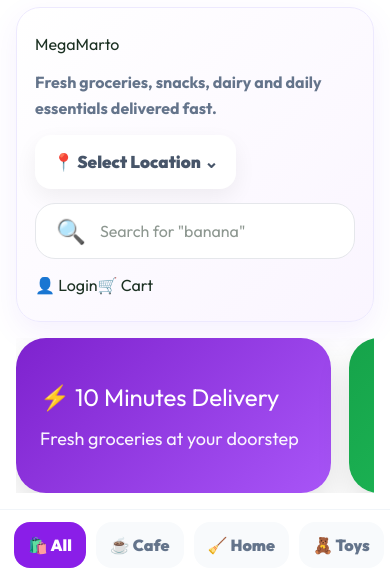
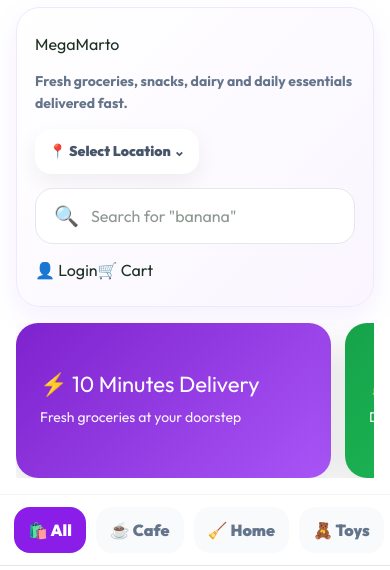
Before and after one commit to mummy7791/MegaMarto, a React (Vite) app in the folder client/: page / in a window 390 px wide. Shown: the part 151-721 px from the top of the page. Built offline with nearby package versions, Linux system fonts and the light colour scheme; no server answers.

Commit message:
Fix MongoDB env variable

```diff
--- a/client/src/pages/Home.css
+++ b/client/src/pages/Home.css
@@ -29,24 +29,27 @@
   overflow-x: hidden;
 }
 
-/* HERO */
+/* ================= HERO ================= */
+
 .home-hero {
+  width: 100%;
   display: grid;
-  grid-template-columns: 1.1fr 1fr;
+  grid-template-columns: minmax(0, 1fr) minmax(0, 1fr);
   gap: 22px;
-  padding: 32px;
+  padding: 24px;
   align-items: stretch;
 }
 
 .hero-left {
   width: 100%;
   min-width: 0;
+  min-height: 330px;
   display: flex;
   flex-direction: column;
   justify-content: center;
   gap: 16px;
   padding: 28px;
-  border-radius: 24px;
+  border-radius: 26px;
   background: linear-gradient(135deg, #ffffff 0%, #faf5ff 100%);
   border: 1px solid #ede9fe;
   box-shadow: 0 10px 30px rgba(124, 58, 237, 0.08);
@@ -54,7 +57,7 @@
 
 .hero-left h1 {
   margin: 0;
-  font-size: clamp(28px, 5vw, 64px);
+  font-size: clamp(30px, 4vw, 56px);
   line-height: 1.08;
   font-weight: 900;
   letter-spacing: -1px;
@@ -63,55 +66,11 @@
 
 .hero-left p {
   margin: 0;
-  max-width: 520px;
-  font-size: clamp(15px, 2vw, 20px);
-  line-height: 1.7;
-  color: #64748b;
-  font-weight: 600;
-}
-@media (max-width:768px){
-
-  .hero-left{
-    padding:20px;
-    border-radius:20px;
-    gap:14px;
-  }
-
-  .hero-left h1{
-    font-size:34px;
-    line-height:1.15;
-  }
-
-  .hero-left p{
-    font-size:15px;
-    line-height:1.6;
-  }
-
-}
-
-@media (max-width:480px){
-
-  .hero-left{
-    padding:18px;
-    border-radius:18px;
-  }
-
-  .hero-left h1{
-    font-size:30px;
-  }
-
-  .hero-left p{
-    font-size:14px;
-  }
-
-}
-
-.hero-left p {
-  font-size: clamp(16px, 2vw, 22px);
+  max-width: 560px;
+  font-size: clamp(15px, 1.4vw, 20px);
+  line-height: 1.6;
   color: #64748b;
   font-weight: 700;
-  max-width: 650px;
-  margin: 0;
 }
 
 .location-btn {
@@ -120,9 +79,9 @@
   border: none;
   background: #ffffff;
   color: #475569;
-  font-size: 17px;
+  font-size: 16px;
   font-weight: 900;
-  padding: 14px 18px;
+  padding: 13px 16px;
   border-radius: 16px;
   cursor: pointer;
   box-shadow: 0 8px 22px rgba(0, 0, 0, 0.06);
@@ -133,15 +92,15 @@
 
 .search-box {
   width: 100%;
-  height: 62px;
+  height: 58px;
   background: #ffffff;
   border: 1px solid #e5e7eb;
-  border-radius: 20px;
+  border-radius: 18px;
   display: flex;
   align-items: center;
-  gap: 14px;
-  padding: 0 20px;
-  font-size: 24px;
+  gap: 12px;
+  padding: 0 18px;
+  font-size: 22px;
 }
 
 .search-box input {
@@ -149,11 +108,12 @@
   min-width: 0;
   border: none;
   outline: none;
-  font-size: 20px;
+  font-size: 18px;
   background: transparent;
 }
 
 .hero-right {
+  width: 100%;
   min-width: 0;
   display: grid;
   grid-template-columns: 1fr;
@@ -161,10 +121,11 @@
 }
 
 .hero-card {
-  border-radius: 30px;
-  padding: 32px;
+  width: 100%;
+  min-height: 155px;
+  border-radius: 26px;
+  padding: 28px;
   color: white;
-  min-height: 190px;
   display: flex;
   flex-direction: column;
   justify-content: center;
@@ -172,12 +133,13 @@
 }
 
 .hero-card h2 {
-  font-size: clamp(24px, 3vw, 38px);
+  font-size: clamp(24px, 2.7vw, 36px);
   margin: 0 0 10px;
+  line-height: 1.15;
 }
 
 .hero-card p {
-  font-size: 18px;
+  font-size: clamp(15px, 1.4vw, 18px);
   margin: 0;
   opacity: 0.95;
 }
@@ -188,6 +150,95 @@
 
 .green {
   background: linear-gradient(135deg, #16a34a, #22c55e);
+}
+
+.pink {
+  background: linear-gradient(135deg, #ec4899, #f43f5e);
+}
+
+.orange {
+  background: linear-gradient(135deg, #f97316, #fb923c);
+}
+
+/* Tablet */
+@media (max-width: 900px) {
+  .home-hero {
+    grid-template-columns: 1fr;
+    padding: 16px;
+  }
+
+  .hero-left {
+    min-height: auto;
+    padding: 22px;
+  }
+
+  .hero-right {
+    display: flex;
+    overflow-x: auto;
+    gap: 14px;
+    scrollbar-width: none;
+  }
+
+  .hero-right::-webkit-scrollbar {
+    display: none;
+  }
+
+  .hero-card {
+    flex: 0 0 86%;
+    min-height: 140px;
+    padding: 22px;
+  }
+}
+
+/* Mobile */
+@media (max-width: 480px) {
+  .home-hero {
+    padding: 12px;
+    gap: 14px;
+  }
+
+  .hero-left {
+    padding: 18px;
+    border-radius: 20px;
+    gap: 14px;
+  }
+
+  .hero-left h1 {
+    font-size: 30px;
+  }
+
+  .hero-left p {
+    font-size: 14px;
+  }
+
+  .location-btn {
+    font-size: 14px;
+    padding: 12px 14px;
+  }
+
+  .search-box {
+    height: 52px;
+    font-size: 20px;
+  }
+
+  .search-box input {
+    font-size: 15px;
+  }
+
+  .hero-card {
+    flex: 0 0 88%;
+    min-height: 130px;
+    padding: 20px;
+    border-radius: 22px;
+  }
+
+  .hero-card h2 {
+    font-size: 22px;
+  }
+
+  .hero-card p {
+    font-size: 14px;
+  }
 }
 
 /* TABS */
```
